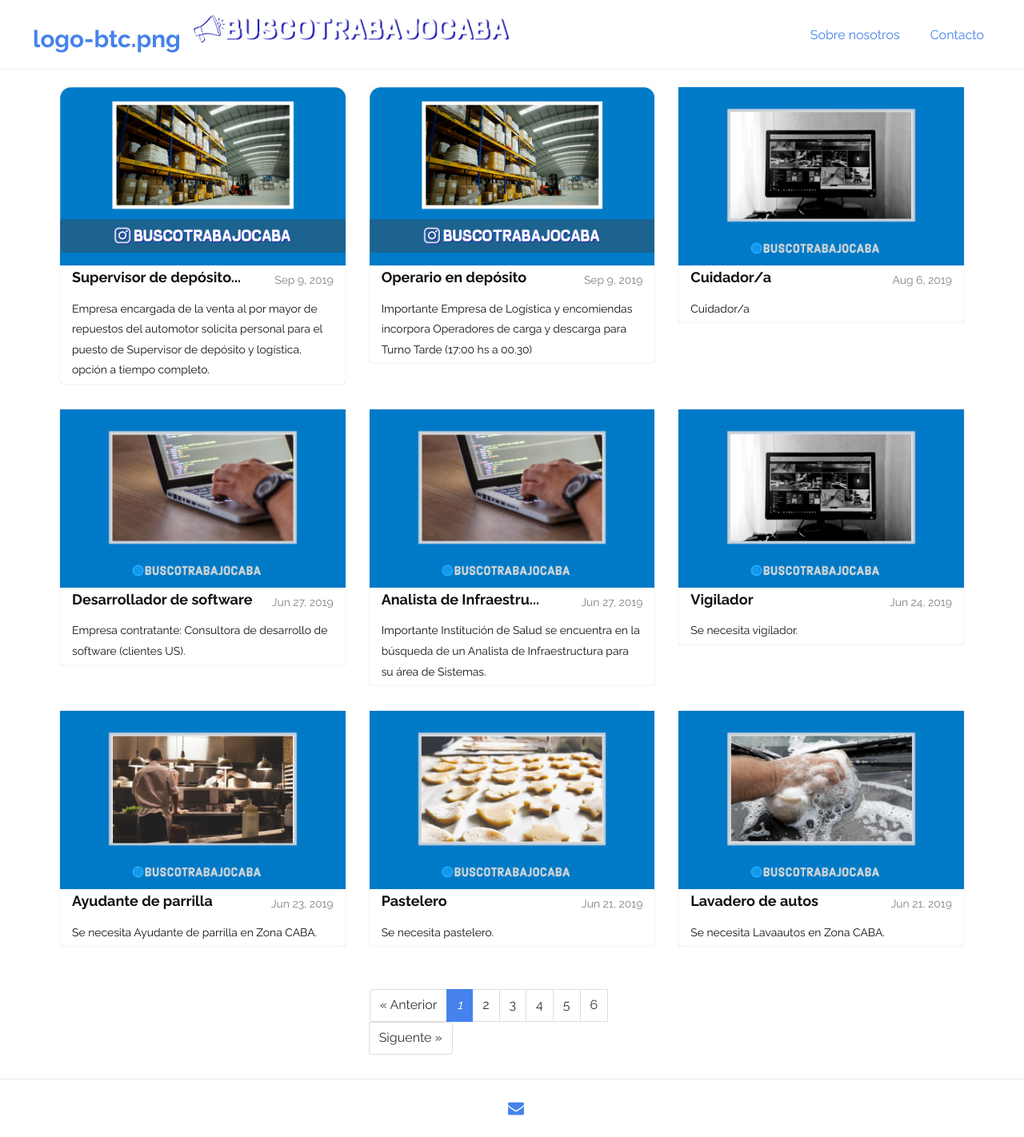
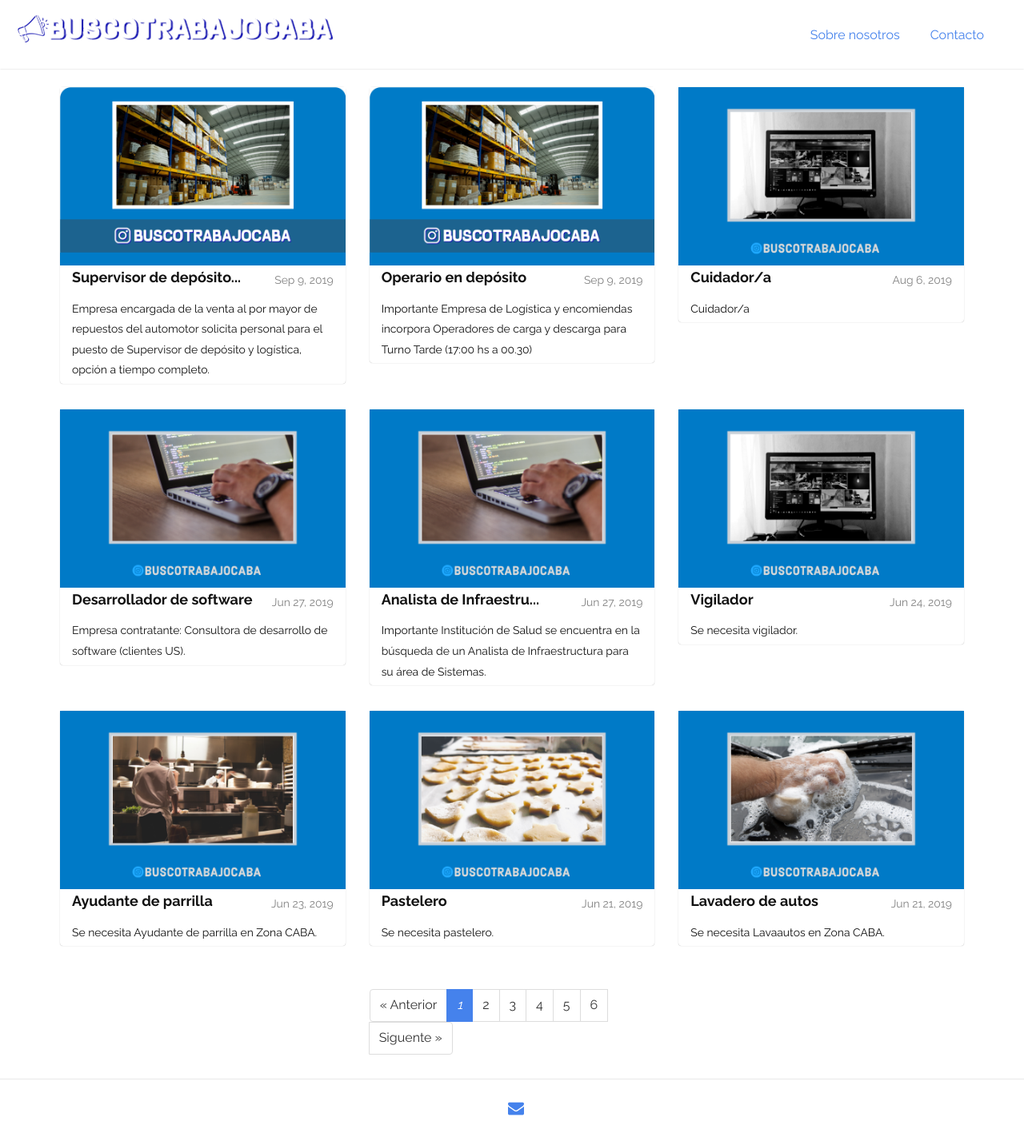
Before and after one commit to Lucas68747/buscotrabajoargentina.github.io, a Jekyll site: the page built from index.html, in a window 1280 px wide. Shown: the whole page at 80% size. Built offline with Jekyll 4.4.1, drawn with Linux system fonts in a browser that asks for light colours; the list of posts is cut into pages by our own code.

Commit message:
Update header.html

```diff
--- a/_includes/header.html
+++ b/_includes/header.html
@@ -9,7 +9,6 @@
         <span class="icon-bar"></span>
         <span class="icon-bar"></span>
       </button>
-      <a class="navbar-brand" href="{{site.baseurl}}/">{{site.image}}</a>
       <a class="brand-image" href="{{ HOME_PATH }}"><img class="brand-image" src="images/logo-btc.png"/></a></li>
     </div>
 
```
